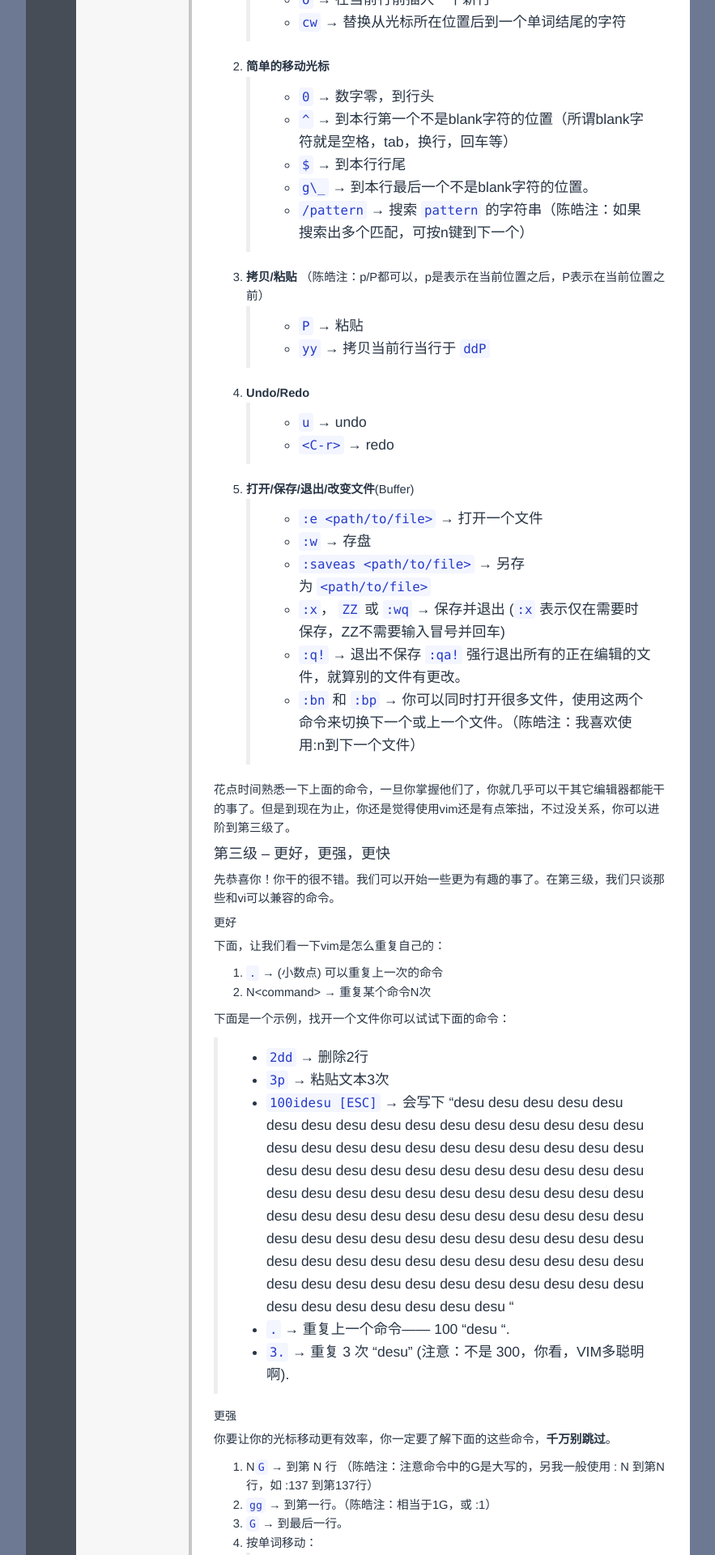
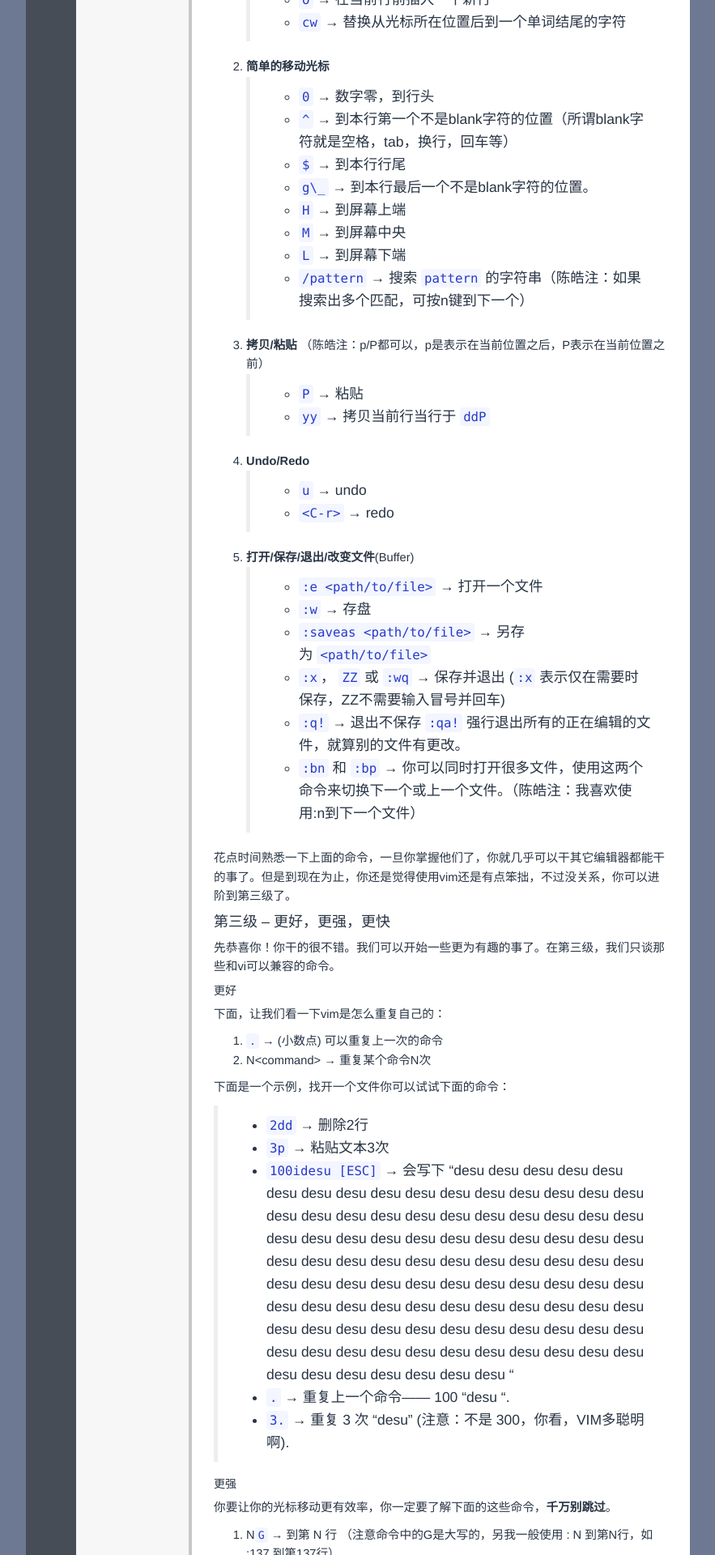
Before and after one commit to polyHong/polyHong.github.io, a Jekyll site: the page built from _posts/tech/2017-04-13-vim-exercise-tutorial.md, in a window 1280 px wide. Shown: the part 2075-3995 px from the top of the page at 81% size, without its empty margins (198-1081 px from the left). Built offline with Jekyll 4.4.1, drawn with Linux system fonts in a browser that asks for light colours; Markdown is read by kramdown in place of the engine named in the settings; comment, search, counter and statistics services are not loaded; some of the changed text lies outside the part shown.

Commit message:
upload vim learning post

```diff
--- a/_posts/tech/2017-04-13-vim-exercise-tutorial.md
+++ b/_posts/tech/2017-04-13-vim-exercise-tutorial.md
@@ -115,6 +115,9 @@ Vim the Six Billion Dollar editor
 <li><code>^</code> → 到本行第一个不是blank字符的位置（所谓blank字符就是空格，tab，换行，回车等）</li>
 <li><code>$</code> → 到本行行尾</li>
 <li><code>g\_</code> → 到本行最后一个不是blank字符的位置。</li>
+<li><code>H</code> → 到屏幕上端</li>
+<li><code>M</code> → 到屏幕中央</li>
+<li><code>L</code> → 到屏幕下端</li>
 <li><code>/pattern</code> → 搜索&nbsp;<code>pattern</code> 的字符串（陈皓注：如果搜索出多个匹配，可按n键到下一个）</li>
 </ul>
 </blockquote>
@@ -179,8 +182,8 @@ Vim the Six Billion Dollar editor
 <h5 id="stronger">更强</h5>
 <p>你要让你的光标移动更有效率，你一定要了解下面的这些命令，<strong>千万别跳过</strong>。</p>
 <ol>
-<li>N<code>G</code> → 到第 N 行 （陈皓注：注意命令中的G是大写的，另我一般使用 : N 到第N行，如 :137 到第137行）</li>
-<li><code>gg</code> → 到第一行。（陈皓注：相当于1G，或 :1）</li>
+<li>N<code>G</code> → 到第 N 行 （注意命令中的G是大写的，另我一般使用 : N 到第N行，如 :137 到第137行）</li>
+<li><code>gg</code> → 到第一行。（相当于1G，或 :1）</li>
 <li><code>G</code> → 到最后一行。</li>
 <li>按单词移动：<br>
 <blockquote>
```
Also changed, not shown: 1 other file.
